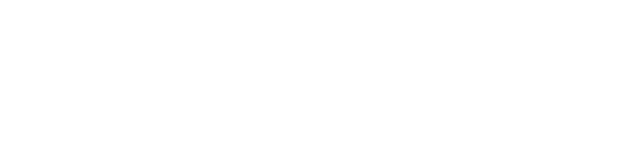
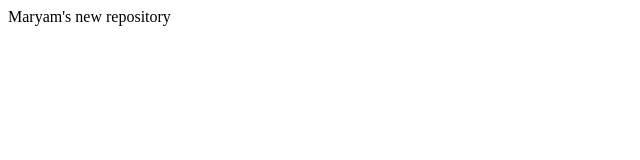
Before and after one commit to olamaryamb-source/Library-Management-System, a plain HTML site: page index.html in a window 1280 px wide. Shown: the whole page, without its empty margins (0-640 px from the left). Drawn offline with Linux system fonts and the light colour scheme.

Commit message:
Add index.html page

```diff
--- a/index.html
+++ b/index.html
@@ -6,6 +6,6 @@
     <title>Document</title>
 </head>
 <body>
-
+    Maryam's new repository
 </body>
 </html>
```
